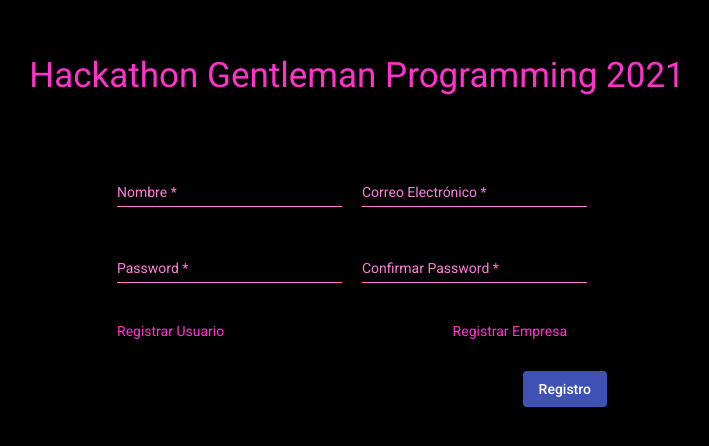
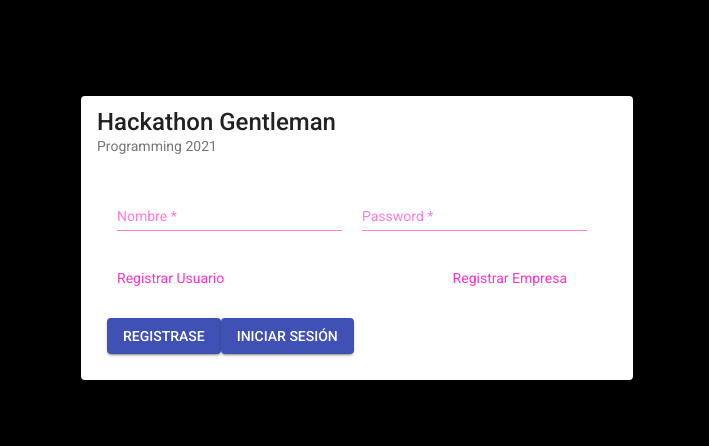
Before and after one commit to UlisesVil/HackatonGM, an Angular app: page /login in a window 1280 px wide. Shown: the part 162-608 px from the top of the page, without its empty margins (283-992 px from the left). Built offline with nearby package versions, Linux system fonts and the light colour scheme.

Commit message:
Se modifico el componente login, se añadio el form dentro de un card

```diff
--- a/src/app/auth/login/login.component.html
+++ b/src/app/auth/login/login.component.html
@@ -1,9 +1,12 @@
 <div class="wrapper">
-  <div>
-    <div class="">
-      <h1 class="title_h">Hackathon Gentleman Programming 2021</h1>
-    </div>
-    <div style="display: flex; justify-content: center">
+
+
+  <mat-card>
+    <mat-card-title>Hackathon Gentleman</mat-card-title>
+    <mat-card-subtitle>Programming 2021</mat-card-subtitle>
+    <mat-card-content>
+
+
       <form [formGroup]="form" (ngSubmit)="login()">
 
         <mat-form-field class="group">
@@ -18,23 +21,6 @@
           <mat-error>
             <span class="form_error">
               <strong>Por favor escribe tu nombre</strong>
-        </span>
-          </mat-error>
-        </mat-form-field>
-
-
-        <mat-form-field class="group">
-          <input
-            matInput
-            type="text"
-            name="correo"
-            placeholder="Correo Electrónico"
-            formControlName="mail"
-            required
-          >
-          <mat-error>
-        <span class="form_error">
-          <strong>Ingresa tu e-mail</strong>
             </span>
           </mat-error>
         </mat-form-field>
@@ -55,34 +41,24 @@
           </mat-error>
         </mat-form-field>
 
-        <mat-form-field class="group">
-          <input
-            matInput
-            type="password"
-            name="passwordConfirm"
-            placeholder="Confirmar Password"
-            formControlName="confirmPassword"
-            required
-          >
-          <mat-error>
-        <span class="form_error">
-          <strong>Confirma tu email</strong>
-        </span>
-          </mat-error>
-        </mat-form-field>
+
 
         <div class="buttonCont">
           <a class="registers"  (click)="registerActivate('usuario')">Registrar Usuario</a>
           <a class="registers" (click)="registerActivate('empresa')">Registrar Empresa</a>
         </div>
 
-        <div class="btn_reg">
-          <button mat-raised-button color="primary" type="submit">Registro</button>
-        </div>
+        <button mat-raised-button color="primary" type="submit" (click)="registerActivate('usuario')">REGISTRASE</button> <!--voy al modal de Registrar datos y dentro del modal eligo como deseo registrarem User / emmpresa-->
+        <button mat-raised-button color="primary" type="submit" [routerLink]="['/home']">INICIAR SESIÓN</button> <!--Luego de registrarme iniciar sesión-->
+
 
       </form>
-    </div>
-  </div>
+
+
+    </mat-card-content>
+
+  </mat-card>
+
 </div>
 
 
```
Lines whose indentation alone changed are shown as unchanged.
